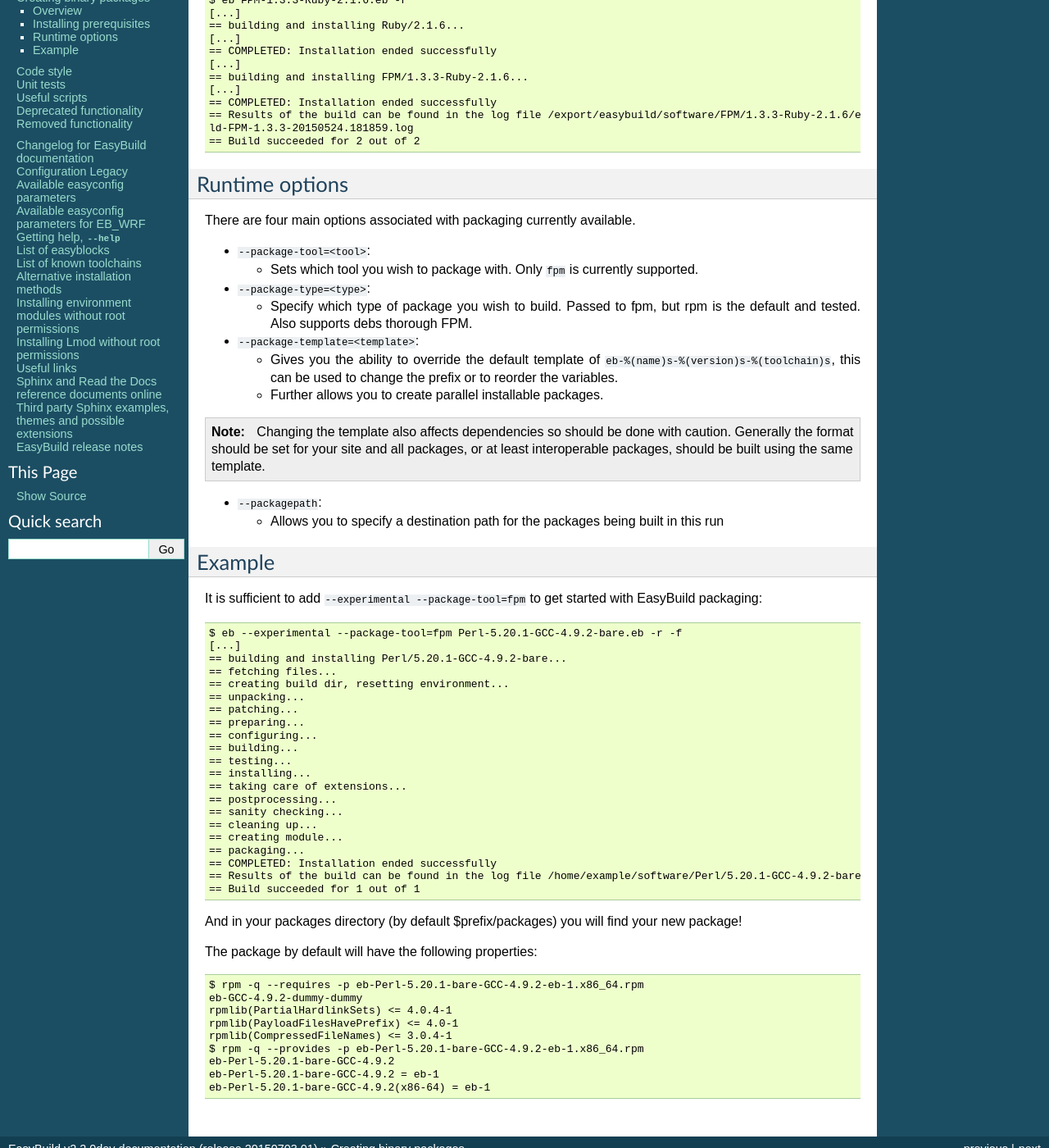
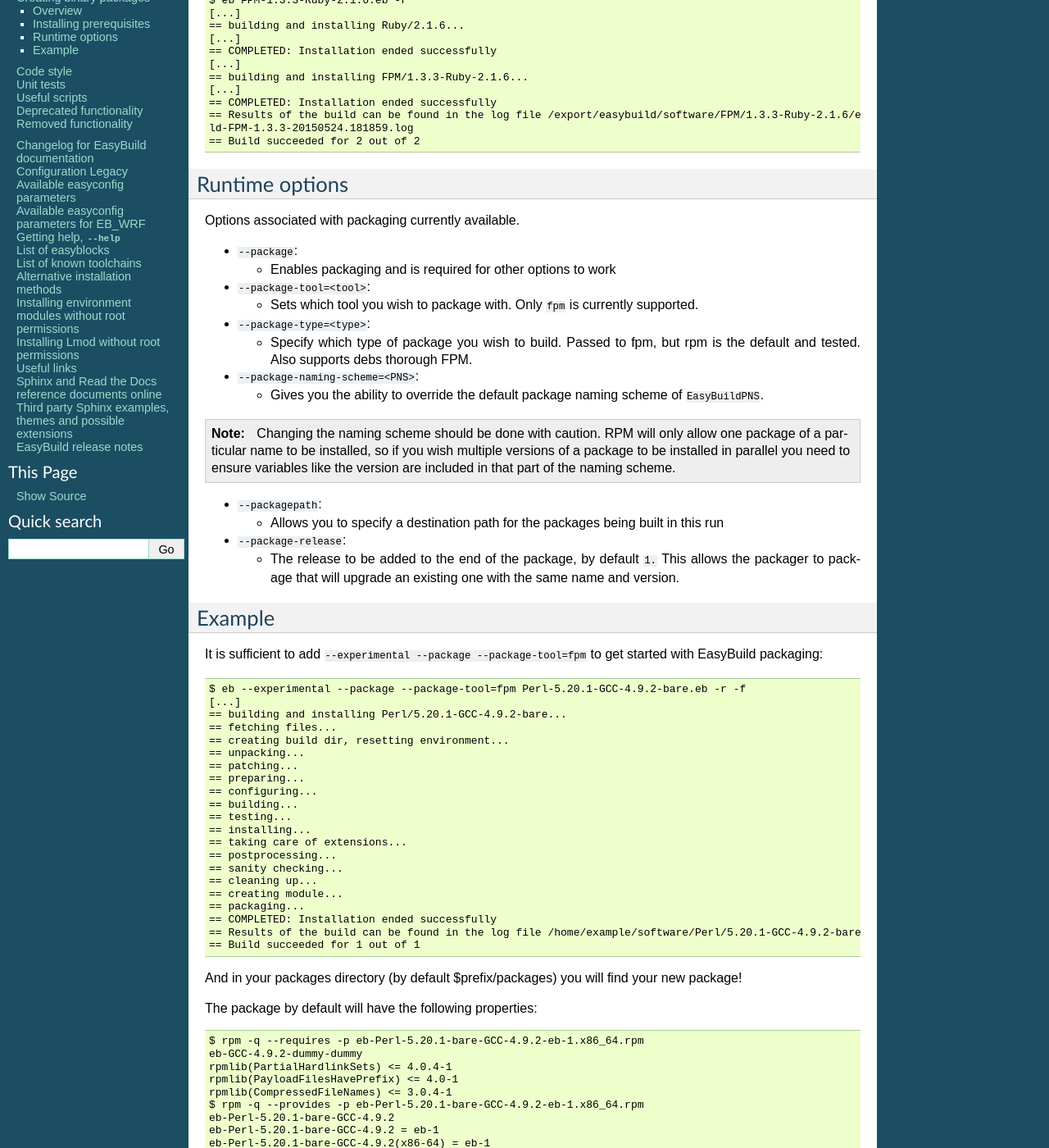
Before and after one commit to easybuilders/easybuild, a Sphinx documentation site: the page built from docs/Creating_binary_packages.rst, in a window 1280 px wide and 1400 px high, scrolled down 371 px. Shown: the whole window at 82% size. Built offline with Sphinx 7.4.7, drawn with Linux system fonts in a browser that asks for light colours.

Commit message:
updating docs for some of the recent changes

```diff
--- a/docs/Creating_binary_packages.rst
+++ b/docs/Creating_binary_packages.rst
@@ -31,7 +31,11 @@
 Runtime options
 ---------------
 
-There are four main options associated with packaging currently available.
+Options associated with packaging currently available.
+
+* ``--package``:
+
+  * Enables packaging and is required for other options to work
 
 * ``--package-tool=<tool>``:
 
@@ -42,24 +46,26 @@
 
   * Specify which type of package you wish to build. Passed to fpm, but rpm is the default and tested. Also supports debs thorough FPM.
 
-* ``--package-template=<template>``:
+* ``--package-naming-scheme=<PNS>``:
 
-  * Gives you the ability to override the default template of ``eb-%(name)s-%(version)s-%(toolchain)s``, this can be used to change the prefix or to reorder the variables.
-  * Further allows you to create parallel installable packages.
+  * Gives you the ability to override the default package naming scheme of ``EasyBuildPNS``.
 
-.. note:: Changing the template also affects dependencies so should be done with caution. Generally the format should be set for your site and all packages, or at least interoperable packages, should be built using the same template.
+.. note:: Changing the naming scheme should be done with caution. RPM will only allow one package of a particular name to be installed, so if you wish multiple versions of a package to be installed in parallel you need to ensure variables like the version are included in that part of the naming scheme.
 
 * ``--packagepath``:
 
   * Allows you to specify a destination path for the packages being built in this run
 
+* ``--package-release``:
+
+  * The release to be added to the end of the package, by default ``1.`` This allows the packager to package that will upgrade an existing one with the same name and version.
 
 Example
 -------
 
-It is sufficient to add ``--experimental --package-tool=fpm`` to get started with EasyBuild packaging::
+It is sufficient to add ``--experimental --package --package-tool=fpm`` to get started with EasyBuild packaging::
 
-    $ eb --experimental --package-tool=fpm Perl-5.20.1-GCC-4.9.2-bare.eb -r -f
+    $ eb --experimental --package --package-tool=fpm Perl-5.20.1-GCC-4.9.2-bare.eb -r -f
     [...]
     == building and installing Perl/5.20.1-GCC-4.9.2-bare...
     == fetching files...
--- a/docs/Release_notes.rst
+++ b/docs/Release_notes.rst
@@ -58,8 +58,6 @@
   * enable usempi in GROMACS easyconfig using CrayGNU toolchain (as required by GROMACS easyblock) (`#1590 <https://github.com/hpcugent/easybuild-easyconfigs/pull/1590>`_)
   * use system-provided tcsh when building WRF on Cray systems, to avoid hanging build (`#1595 <https://github.com/hpcugent/easybuild-easyconfigs/pull/1595>`_)
   * only use '``dynamic``' toolchain option, not '``shared``', in easyconfigs using Cray toolchain (`#1609 <https://github.com/hpcugent/easybuild-easyconfigs/pull/1609>`_)
-
-.. _release_notes_v2.1.0:
 
 .. _release_notes_v2.1.0:
 
```
